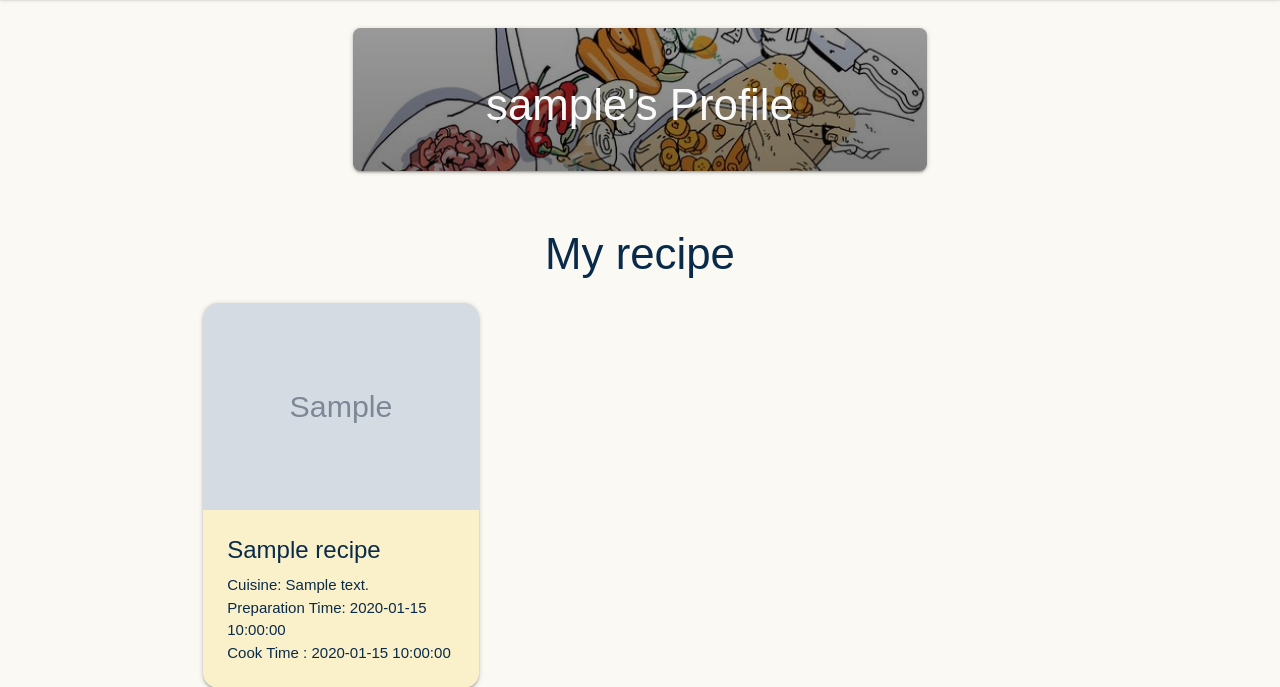
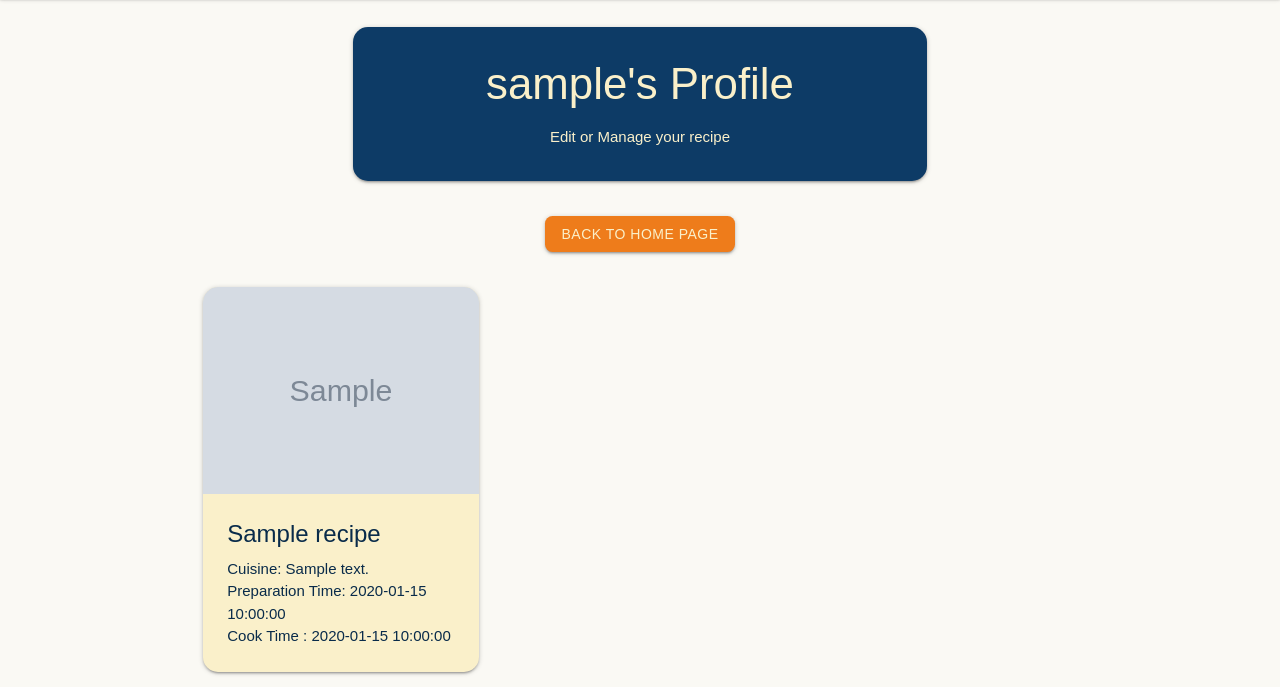
Before and after one commit to Lauren21717/flavor-hub, a Flask app: a page that uses templates/profile.html in a window 1280 px wide. Shown: the part 66-753 px from the top of the page. Run offline with Flask 3, Linux system fonts and the light colour scheme; the visitor is signed in with stand-in values (Sample User, id 1); grey boxes marked "Sample" are stand-in pictures; a database or web service that is not in the repository returns one stand-in record (values such as "Sample title"); some libraries are stand-ins or nearby versions; some web fonts are replaced.

Commit message:
style: Update button styles and layout for improved UX/UI

```diff
--- a/static/css/style.css
+++ b/static/css/style.css
@@ -121,6 +121,20 @@ nav {
     color: #fafafa;
 }
 
+/*-------Search Bar-----*/
+.search-section {
+    border-radius: 1rem;
+    background-color: #FAF0CA;
+}
+
+.search-section button {
+    margin-bottom: 0.5rem;
+}
+
+.search-section a {
+    margin-bottom: 0.5rem;
+}
+
 /*--------Card---------*/
 .card {
     border-radius: 1rem;
@@ -132,6 +146,8 @@ nav {
 .card:hover {
     box-shadow: 0 8px 16px rgba(0, 0, 0, 0.2);
 }
+
+
 
 /*--------Footer-------*/
 .page-footer {
@@ -184,34 +200,10 @@ nav {
     border-radius: 1rem;
 }
 
-/*-------Search Bar-----*/
-.search-section {
-    border-radius: 1rem;
-    background-color: #FAF0CA;
-}
-
-.search-section button {
-    border-radius: 0.5rem;
-    margin-bottom: 0.5rem;
-}
-
-.search-section a {
-    border-radius: 0.5rem;
-    margin-bottom: 0.5rem;
-}
 
 /*-------Profile Page-------*/
-.profile-hading {
-    border-radius: 0.5rem;
-    background-image: linear-gradient(rgba(0, 0, 0, 0.4), rgba(0, 0, 0, 0.5)), url("/static/images/profile.png");
-    background-position: center;
-    background-size: cover;
-    margin-top: 2rem;
-    margin-bottom: 2rem;
-}
-
-.profile-hading h3 {
-    color: #fafafa;
+.profile-heading p{
+    padding-bottom: 5%;
 }
 
 .my-recipe-section h3 {
@@ -226,6 +218,9 @@ nav {
     color: #092B4A;
 }
 
+.my-recipe-section .home-btn-div {
+    margin-bottom: 3%;
+}
 /*-------Add recipe and Edit recipe-----*/
 .delete-ingredient,
 .delete-step {
--- a/templates/profile.html
+++ b/templates/profile.html
@@ -1,20 +1,20 @@
 {% extends "base.html" %}
 {% block content %}
 
-
-
 <div class="row">
     <div class="col s12 m8 offset-m2" method="POST" action="{{ url_for('register') }}">
-        <div class="card-panel amber lighten-5 profile-hading">
-            <h3 class="center-align">
-                {{ username }}'s Profile
-            </h3>
+        <div class="card-panel form-heading profile-heading">
+            <h3 class="center-align">{{ username }}'s Profile</h3>
+            <p class="center-align">Edit or Manage your recipe</p>
         </div>
     </div>
 </div>
 
+
 <div class="row my-recipe-section">
-    <h3 class="center-align">My recipe</h3>
+    <div class="center-align home-btn-div">
+        <a href="{{ url_for('index') }}"  class="btn orange-light-button">Back to Home Page</a>
+    </div>
     {% if user_recipes|length > 0 %}
         <div class="row">
             {% for recipe in user_recipes %}
@@ -31,9 +31,9 @@
                     </div>
                     {% if session.user|lower == recipe.created_by|lower %}
                     <div class="card-action">
-                        <a href="{{ url_for('edit_recipe', recipe_id= recipe._id) }}"><i
+                        <a href="{{ url_for('edit_recipe', recipe_id= recipe._id) }}" class="btn orange-light-button"><i
                                 class="fa-solid fa-pen-to-square"></i>Edit</a>
-                        <a href="{{ url_for('delete_recipe', recipe_id= recipe._id) }}"><i
+                        <a href="{{ url_for('delete_recipe', recipe_id= recipe._id) }}" class="btn blue-button"><i
                                 class="fa-solid fa-trash"></i>Delete</a>
                     </div>
                     {% endif %}
```
Also changed, not shown: templates/index.html (+6 -4 lines).
